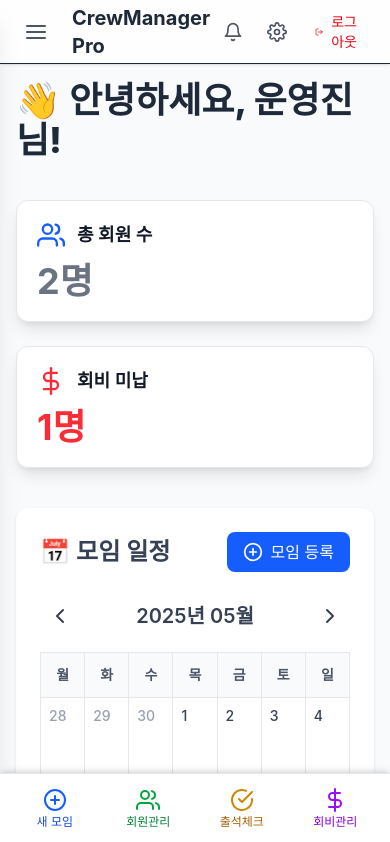
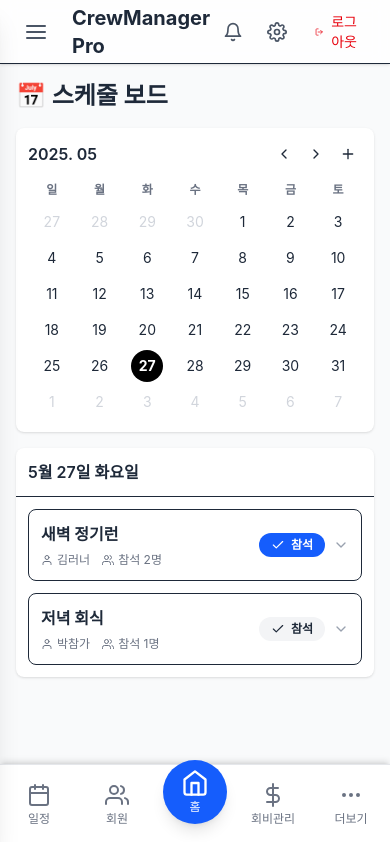
Before and after one commit to alswns1201/crewManager, a Next.js app: page / in a window 390 px wide. Shown: the top 842 px of the page. Built offline with nearby package versions, Linux system fonts and the light colour scheme.

Commit message:
메인 화면 기획 및 구성 - 일정 관리 중심

```diff
--- a/src/app/(main)/layout.tsx
+++ b/src/app/(main)/layout.tsx
@@ -1,4 +1,4 @@
-// app/layout.tsx
+// app/layout.tsx (제공해주신 코드에서 변경 없음)
 
 "use client";
 
@@ -10,23 +10,20 @@ import CrewSidebar from "@/component/common/CrewSidebar";
 import MobileBottomNav from "@/component/MobileBottomNav";
 import LogoutButton from "@/component/common/LogoutButton";
 import Link from "next/link";
-import { FiBell, FiSettings, FiMenu } from "react-icons/fi"; // FiMenu 아이콘 추가
+import { FiBell, FiSettings, FiMenu } from "react-icons/fi";
+import { isToday, parseISO } from "date-fns";
 
 const geistSans = Geist({ variable: "--font-geist-sans", display: "swap" });
 const geistMono = Geist_Mono({ variable: "--font-geist-mono", display: "swap" });
 
 export default function RootLayout({ children }: { children: React.ReactNode }) {
-  // 사이드바 열림/닫힘 상태는 그대로 유지합니다.
-  const [isSidebarOpen, setSidebarOpen] = useState(false); // 기본값을 false로 변경
+  const [isSidebarOpen, setSidebarOpen] = useState(false);
 
+  // 헤더 구조를 조금 더 명확하게 수정합니다.
   return (
     <html lang="ko" className={`${geistSans.variable} ${geistMono.variable}`}>
-      <body className="bg-gray-50 text-gray-800 font-sans">
+      <body className="bg-gray-50 text-gray-800 font-sans pb-20 sm:pb-0">
         <CrewProvider>
-          {/*
-            [1] 사이드바와 오버레이를 렌더링합니다.
-            상태에 따라 나타나고 사라집니다.
-          */}
           <CrewSidebar open={isSidebarOpen} setOpen={setSidebarOpen} />
           {isSidebarOpen && (
             <div
@@ -35,29 +32,20 @@ export default function RootLayout({ children }: { children: React.ReactNode })
               aria-hidden="true"
             ></div>
           )}
-
           <div className="flex flex-col min-h-screen">
-            {/*
-              [2] 상단 헤더 구조를 변경합니다.
-              - 햄버거 메뉴 버튼을 추가합니다.
-              - 기존의 좌측 여백(ml-*) 클래스는 제거합니다.
-            */}
             <header className="sticky top-0 z-30 w-full bg-white/80 backdrop-blur-sm shadow-sm flex justify-between items-center px-4 sm:px-6 h-16 border-b">
               <div className="flex items-center gap-4">
-                {/* 햄버거 메뉴 버튼 */}
                 <button
                   onClick={() => setSidebarOpen(true)}
-                  className="p-2 rounded-full text-gray-600 hover:bg-gray-100"
+                  className="p-2 rounded-full text-gray-600 hover:bg-gray-100 sm:hidden"
                   aria-label="메뉴 열기"
                 >
                   <FiMenu size={24} />
                 </button>
-                {/* 페이지 타이틀 또는 로고 */}
                 <Link href="/" className="text-xl font-bold text-gray-800">
                   CrewManager Pro
                 </Link>
               </div>
-
               <div className="flex items-center space-x-2 sm:space-x-4">
                 <button className="p-2 rounded-full hover:bg-gray-100">
                   <FiBell className="w-5 h-5 text-gray-600" />
@@ -68,12 +56,8 @@ export default function RootLayout({ children }: { children: React.ReactNode })
                 <LogoutButton />
               </div>
             </header>
-
-            {/* 메인 콘텐츠 영역 */}
             <main className="flex-grow p-4 sm:p-8">{children}</main>
           </div>
-
-          {/* 모바일 하단 내비게이션은 그대로 유지 */}
           <MobileBottomNav />
         </CrewProvider>
       </body>
--- a/src/app/(main)/page.tsx
+++ b/src/app/(main)/page.tsx
@@ -1,200 +1,212 @@
+// app/page.tsx
+
 "use client";
 
-import React, { useState } from "react";
-import {
-  format,
-  startOfMonth,
-  endOfMonth,
-  startOfWeek,
-  endOfWeek,
-  addDays,
-  isSameMonth,
-  isSameDay,
-  parseISO,
-} from "date-fns";
-import DashboardCard from "@/component/DashboardCard"; // 경로가 맞는지 확인해주세요.
+import React, { useState, useMemo } from "react";
+import { format, startOfMonth, endOfMonth, startOfWeek, endOfWeek, addDays, isSameMonth, isSameDay, parseISO, subMonths, addMonths } from 'date-fns';
+import { ko } from 'date-fns/locale';
 import { useCrew } from "@/context/CrewContext";
-import { FiUsers, FiDollarSign, FiPlusCircle, FiChevronLeft, FiChevronRight } from "react-icons/fi";
-import Link from "next/link";
+import { FiPlus, FiChevronLeft, FiChevronRight, FiX, FiUser, FiUsers, FiCheck, FiXCircle, FiChevronDown, FiMessageSquare, FiMapPin, FiTag } from "react-icons/fi";
+import NewEventForm from "@/component/events/NewEventForm"; // 경로 확인
 
-// 타입 정의
-type Member = {
-  id: string;
-  name: string;
-  hasPaidFee: boolean;
-};
-
+// --- 타입 정의 ---
+type Member = { id: string; name: string; };
 type Event = {
   id: string;
-  name: string;
-  date: string; // 'YYYY-MM-DD' 형식
-  manager: string;
+  title: string;
+  description: string;
+  date: string;
+  endDate: string;
+  location: string;
+  managerId: string;
+  attendees: string[];
+  absentees: string[];
 };
+type Crew = { members: Member[]; events: Event[]; };
+type CrewData = { [key: string]: Crew; };
 
-type Crew = {
-  members: Member[];
-  events: Event[];
-};
-
-type CrewData = {
-  [key: string]: Crew;
-};
-
-// 목업 데이터
+// --- 목업 데이터 ---
 const CREW_DATA: CrewData = {
   crew1: {
     members: [
-      { id: "m001", name: "김러너", hasPaidFee: true },
-      { id: "m002", name: "박참가", hasPaidFee: false },
+      { id: "m001", name: "김러너" },
+      { id: "m002", name: "박참가" },
+      { id: "m003", name: "최크루" },
     ],
-    events: [{ id: "evt001", name: "새벽 정기런", date: "2025-06-13", manager: "양치훈" }],
-  },
-  crew2: {
-    members: [
-      { id: "m003", name: "이운영", hasPaidFee: true },
-      { id: "m004", name: "최크루", hasPaidFee: false },
+    events: [
+      { id: "evt001", title: "새벽 정기런", description: "남산 N타워 앞에서 만나요! 준비물: 편한 운동화, 물", date: new Date().toISOString(), endDate: new Date(new Date().setHours(new Date().getHours() + 1)).toISOString(), location: "남산 N타워", managerId: "m001", attendees: ["m001", "m003"], absentees: [] },
+      { id: "evt002", title: "저녁 회식", description: "강남역 10번 출구 맛집에서 봅니다. 회비 3만원!", date: new Date().toISOString(), endDate: new Date(new Date().setHours(new Date().getHours() + 2)).toISOString(), location: "강남역", managerId: "m002", attendees: ["m002"], absentees: ["m001"] },
     ],
-    events: [{ id: "evt002", name: "트레일 러닝", date: "2025-06-20", manager: "PHAM" }],
-  },
-  crew3: {
-    members: [],
-    events: [],
   },
 };
 
-export default function AdminDashboardPage() {
-  const { selectedCrewId } = useCrew();
-  const [currentMonth, setCurrentMonth] = useState(new Date());
+// --- 자식 컴포넌트들 ---
 
-  const crew = CREW_DATA[selectedCrewId] || { members: [], events: [] };
+// 1. 일정 등록 모달 (기존과 동일)
+const CreateEventModal = ({ onClose, onEventCreated }: { onClose: () => void; onEventCreated: () => void; }) => {
+    return (
+        <div className="fixed inset-0 bg-black/60 z-50 flex items-center justify-center p-4">
+            <div className="bg-white rounded-xl shadow-2xl w-full max-w-2xl max-h-[90vh] flex flex-col">
+                <header className="p-4 border-b flex justify-between items-center flex-shrink-0">
+                    <h2 className="text-xl font-bold text-gray-800">새 모임 등록</h2>
+                    <button onClick={onClose} className="p-2 rounded-full hover:bg-gray-100"><FiX size={24} /></button>
+                </header>
+                <div className="p-6 overflow-y-auto"><NewEventForm /></div>
+            </div>
+        </div>
+    );
+};
 
-  // 월 시작/끝, 주 시작/끝 (월요일 시작)
-  const monthStart = startOfMonth(currentMonth);
-  const monthEnd = endOfMonth(monthStart);
-  const startDate = startOfWeek(monthStart, { weekStartsOn: 1 });
-  const endDate = endOfWeek(monthEnd, { weekStartsOn: 1 });
+// 2. 왼쪽 미니 캘린더 (UI 컴팩트하게 수정)
+const ScheduleCalendar = ({ currentMonth, setCurrentMonth, selectedDate, onDateSelect, events, onAddClick }: { currentMonth: Date; setCurrentMonth: (d: Date) => void; selectedDate: Date; onDateSelect: (d: Date) => void; events: Event[]; onAddClick: () => void; }) => {
+    const monthStart = startOfMonth(currentMonth);
+    const calendarDays: Date[] = [];
+    let day = startOfWeek(monthStart, { weekStartsOn: 0 });
+    for (let i = 0; i < 42; i++) { calendarDays.push(day); day = addDays(day, 1); }
+    return (
+        <div className="bg-white rounded-lg shadow-sm p-3 h-full">
+            <header className="flex justify-between items-center mb-2">
+                <h2 className="text-base font-semibold">{format(currentMonth, 'yyyy. MM')}</h2>
+                <div className="flex items-center gap-1">
+                    <button onClick={() => setCurrentMonth(subMonths(currentMonth, 1))} className="p-1.5 rounded-full hover:bg-gray-100"><FiChevronLeft /></button>
+                    <button onClick={() => setCurrentMonth(addMonths(currentMonth, 1))} className="p-1.5 rounded-full hover:bg-gray-100"><FiChevronRight /></button>
+                    <button onClick={onAddClick} className="p-1.5 rounded-full hover:bg-gray-100"><FiPlus /></button>
+                </div>
+            </header>
+            <div className="grid grid-cols-7 text-center text-xs text-gray-500 font-semibold">
+                {['일', '월', '화', '수', '목', '금', '토'].map(d => <div key={d} className="py-1.5">{d}</div>)}
+            </div>
+            <div className="grid grid-cols-7 text-center">
+                {calendarDays.map((d, i) => {
+                    const isSelected = isSameDay(d, selectedDate);
+                    const inMonth = isSameMonth(d, currentMonth);
+                    const hasEvent = events.some(e => isSameDay(parseISO(e.date), d));
+                    return (
+                        <div key={i} className="py-0.5 flex justify-center">
+                            <button onClick={() => onDateSelect(d)} className={`w-8 h-8 rounded-full flex items-center justify-center transition-colors relative text-sm ${!inMonth ? 'text-gray-300' : 'text-gray-800 hover:bg-blue-100'} ${isSelected ? 'bg-black text-white font-bold' : ''}`}>
+                                {format(d, 'd')}
+                                {hasEvent && !isSelected && <span className="absolute bottom-1.5 h-1 w-1 bg-blue-500 rounded-full"></span>}
+                            </button>
+                        </div>
+                    );
+                })}
+            </div>
+        </div>
+    );
+};
 
-  const calendarDays = [];
-  let day = startDate;
-  while (day <= endDate) {
-    calendarDays.push(day);
-    day = addDays(day, 1);
-  }
+// 3. [✅ 핵심 수정] 오른쪽 일정 카드 (아코디언 스타일)
+const EventCard = ({ event, currentUserId, members }: { event: Event; currentUserId: string; members: Member[] }) => {
+    const [isOpen, setIsOpen] = useState(false);
+    const [attendees, setAttendees] = useState(event.attendees);
+    const [absentees, setAbsentees] = useState(event.absentees);
+    const myStatus = attendees.includes(currentUserId) ? 'attending' : absentees.includes(currentUserId) ? 'absent' : 'none';
+    const manager = members.find(m => m.id === event.managerId)?.name || '알 수 없음';
+    const handleAttend = (e: React.MouseEvent) => { e.stopPropagation(); setAttendees(prev => [...new Set([...prev, currentUserId])]); setAbsentees(prev => prev.filter(id => id !== currentUserId)); };
+    const handleAbsent = (e: React.MouseEvent) => { e.stopPropagation(); setAbsentees(prev => [...new Set([...prev, currentUserId])]); setAttendees(prev => prev.filter(id => id !== currentUserId)); };
 
-  const handleClickEvent = (id: string) => {
-    alert(`이벤트 상세 보기: ${id}`);
-  };
+    return (
+        <div className="border rounded-lg bg-white transition-shadow hover:shadow-md">
+            <div className="flex items-center justify-between p-3 cursor-pointer" onClick={() => setIsOpen(!isOpen)}>
+                <div className="flex-grow space-y-1.5 mr-4">
+                    <h3 className="font-bold text-base text-gray-800">{event.title}</h3>
+                    <div className="flex items-center flex-wrap gap-x-3 gap-y-1 text-xs text-gray-500">
+                        <span className="flex items-center gap-1"><FiUser size={12} /> {manager}</span>
+                        <span className="flex items-center gap-1"><FiUsers size={12} /> 참석 {attendees.length}명</span>
+                    </div>
+                </div>
+                <div className="flex items-center gap-2 flex-shrink-0">
+                    <button onClick={handleAttend} className={`px-3 py-1 text-xs rounded-full font-semibold transition-colors flex items-center gap-1.5 ${myStatus === 'attending' ? 'bg-blue-600 text-white' : 'bg-gray-100 hover:bg-gray-200'}`}>
+                        <FiCheck size={14} /> 참석
+                    </button>
+                    <FiChevronDown className={`text-gray-400 transition-transform duration-300 ${isOpen ? 'rotate-180' : ''}`} />
+                </div>
+            </div>
+            {isOpen && (
+                <div className="border-t p-4 space-y-4">
+                    <div className="text-sm text-gray-700 bg-gray-50 p-3 rounded-md whitespace-pre-wrap">{event.description || "상세 설명이 없습니다."}</div>
+                    <div className="text-sm text-gray-500 flex items-center gap-2"><FiMapPin size={14} /><span>{event.location}</span></div>
+                    <div className="border-t pt-4">
+                        <h4 className="text-sm font-semibold mb-2 flex items-center gap-2"><FiMessageSquare size={14} /> 댓글</h4>
+                        <div className="text-xs text-center text-gray-400 py-4">댓글 기능은 준비 중입니다.</div>
+                    </div>
+                     <div className="flex justify-end pt-2">
+                        <button onClick={handleAbsent} className={`px-4 py-1.5 text-xs rounded-md font-semibold transition-colors flex items-center gap-1.5 ${myStatus === 'absent' ? 'bg-red-500 text-white' : 'bg-gray-100 hover:bg-gray-200'}`}>
+                            <FiXCircle size={14} /> 불참
+                        </button>
+                     </div>
+                </div>
+            )}
+        </div>
+    );
+};
 
-  const prevMonth = () => setCurrentMonth(addDays(monthStart, -1));
-  const nextMonth = () => setCurrentMonth(addDays(monthEnd, 1));
+// 4. 오른쪽 데일리 이벤트 리스트 (UI 컴팩트하게 수정)
+const DailyEventList = ({ selectedDate, events, members, currentUserId }: { selectedDate: Date; events: Event[]; members: Member[]; currentUserId: string; }) => {
+    return (
+        <div className="bg-white rounded-lg shadow-sm h-full flex flex-col">
+            <header className="p-3 border-b">
+                <h2 className="text-base font-semibold">{format(selectedDate, 'M월 d일 EEEE', { locale: ko })}</h2>
+            </header>
+            <div className="p-3 space-y-3 overflow-y-auto flex-grow">
+                {events.length > 0 ? (
+                    events.map(event => <EventCard key={event.id} event={event} members={members} currentUserId={currentUserId} />)
+                ) : (
+                    <div className="flex items-center justify-center h-full text-gray-400">
+                        <p className="text-sm">등록된 일정이 없습니다.</p>
+                    </div>
+                )}
+            </div>
+        </div>
+    );
+};
 
-  return (
-    <>
-      <h1 className="text-4xl font-extrabold mb-10 text-gray-800">👋 안녕하세요, 운영진님!</h1>
+// --- 메인 페이지 컴포넌트 (UI 컴팩트하게 수정) ---
+export default function ScheduleBoardPage() {
+    const { selectedCrewId } = useCrew();
+    const [crewData, setCrewData] = useState(CREW_DATA);
+    const [currentMonth, setCurrentMonth] = useState(new Date());
+    const [selectedDate, setSelectedDate] = useState(new Date());
+    const [isCreateModalOpen, setCreateModalOpen] = useState(false);
 
-      <section className="grid grid-cols-1 sm:grid-cols-2 lg:grid-cols-4 gap-6 mb-10">
-        <DashboardCard
-          title="총 회원 수"
-          icon={<FiUsers className="text-blue-600" size={28} />}
-        >
-          <p className="text-4xl font-bold">{crew.members.length}명</p>
-        </DashboardCard>
+    const currentCrew = crewData[selectedCrewId] || { members: [], events: [] };
 
-        <DashboardCard
-          title="회비 미납"
-          icon={<FiDollarSign className="text-red-500" size={28} />}
-        >
-          <p className="text-4xl font-bold text-red-500">
-            {crew.members.filter((m) => !m.hasPaidFee).length}명
-          </p>
-        </DashboardCard>
-      </section>
+    const handleEventCreated = () => {
+        setCreateModalOpen(false);
+        alert("새로운 모임이 등록되었습니다!");
+    };
 
-      <section className="bg-white rounded-xl shadow-sm p-6">
-        <header className="flex flex-wrap justify-between items-center gap-4 mb-6">
-          <h2 className="text-2xl font-semibold flex items-center gap-2 text-gray-700">
-            📅 모임 일정
-          </h2>
-          <Link
-            href="/events/new"
-            className="inline-flex items-center gap-2 bg-blue-600 text-white px-4 py-2 rounded-lg hover:bg-blue-700 transition-transform hover:scale-105"
-          >
-            <FiPlusCircle size={20} />
-            모임 등록
-          </Link>
-        </header>
+    const dailyEvents = useMemo(() =>
+        currentCrew.events.filter(event =>
+            isSameDay(parseISO(event.date), selectedDate)
+        ),
+        [currentCrew.events, selectedDate]
+    );
 
-        <div className="flex justify-between items-center mb-4 text-gray-700">
-          <button
-            onClick={prevMonth}
-            aria-label="이전 달"
-            className="p-2 rounded-lg hover:bg-gray-100 transition-colors"
-          >
-            <FiChevronLeft size={24} />
-          </button>
-          <div className="text-xl font-semibold">{format(currentMonth, "yyyy년 MM월")}</div>
-          <button
-            onClick={nextMonth}
-            aria-label="다음 달"
-            className="p-2 rounded-lg hover:bg-gray-100 transition-colors"
-          >
-            <FiChevronRight size={24} />
-          </button>
+    return (
+        <div className="flex flex-col h-full">
+            <h1 className="text-2xl font-bold mb-4 flex-shrink-0">📅 스케줄 보드</h1>
+            <div className="grid grid-cols-1 lg:grid-cols-3 gap-4 flex-grow min-h-0">
+                <div className="lg:col-span-1">
+                    <ScheduleCalendar
+                        currentMonth={currentMonth}
+                        setCurrentMonth={setCurrentMonth}
+                        selectedDate={selectedDate}
+                        onDateSelect={setSelectedDate}
+                        events={currentCrew.events}
+                        onAddClick={() => setCreateModalOpen(true)}
+                    />
+                </div>
+                <div className="lg:col-span-2 flex flex-col min-h-0">
+                    <DailyEventList
+                        selectedDate={selectedDate}
+                        events={dailyEvents}
+                        members={currentCrew.members}
+                        currentUserId="m001"
+                    />
+                </div>
+            </div>
+            {isCreateModalOpen && <CreateEventModal onClose={() => setCreateModalOpen(false)} onEventCreated={handleEventCreated} />}
         </div>
-
-        <div className="grid grid-cols-7 border-l border-t border-gray-200">
-          {/* 요일 헤더 */}
-          {["월", "화", "수", "목", "금", "토", "일"].map((dayName) => (
-            <div
-              key={dayName}
-              className="bg-gray-50 py-3 font-semibold text-gray-600 text-center text-sm border-r border-b border-gray-200"
-            >
-              {dayName}
-            </div>
-          ))}
-
-          {/* 날짜 셀 */}
-          {calendarDays.map((d, i) => {
-            const evts = crew.events.filter((e) => isSameDay(parseISO(e.date), d));
-            const isToday = isSameDay(d, new Date());
-            const inMonth = isSameMonth(d, currentMonth);
-
-            return (
-              <div
-                key={i}
-                className={`
-                  relative min-h-[120px] p-2 flex flex-col bg-white border-r border-b border-gray-200
-                  transition-colors
-                  ${!inMonth ? "bg-gray-50" : "hover:bg-blue-50"}
-                `}
-              >
-                <span
-                  className={`
-                    font-medium mb-1 text-sm
-                    ${isToday ? "flex items-center justify-center w-7 h-7 bg-blue-600 text-white rounded-full" : ""}
-                    ${!inMonth ? "text-gray-400" : "text-gray-700"}
-                  `}
-                >
-                  {format(d, "d")}
-                </span>
-
-                <div className="flex flex-col gap-1 overflow-y-auto flex-grow">
-                  {evts.map((e) => (
-                    <button
-                      key={e.id}
-                      onClick={() => handleClickEvent(e.id)}
-                      title={`관리자: ${e.manager}`}
-                      className="w-full text-xs bg-green-100 hover:bg-green-200 text-green-800 font-semibold rounded px-2 py-1 text-left truncate transition-colors"
-                    >
-                      {e.name}
-                    </button>
-                  ))}
-                </div>
-              </div>
-            );
-          })}
-        </div>
-      </section>
-    </>
-  );
+    );
 }
--- a/src/component/MobileBottomNav.tsx
+++ b/src/component/MobileBottomNav.tsx
@@ -1,46 +1,78 @@
-// src/components/MobileBottomNav.tsx
+// component/MobileBottomNav.tsx
+
+"use client";
+
 import Link from 'next/link';
 import React from 'react';
+import { usePathname } from 'next/navigation';
 import {
-  FiPlusCircle,
+  FiHome,
   FiUsers,
   FiCheckCircle,
   FiDollarSign,
+  FiMoreHorizontal, // '더보기' 아이콘 추가
+  FiCalendar,     // '일정' 아이콘 추가
 } from 'react-icons/fi';
 
-// 빠른 실행 버튼 데이터 배열 (layout에서도 사용할 수 있도록 여기로 옮기거나,
-// props로 전달받거나, 공유 상태/컨텍스트에서 가져올 수 있습니다.
-// 여기서는 간단하게 여기에 다시 정의합니다.)
-const quickActions = [
-  { href: "/events/new", icon: <FiPlusCircle />, label: "새 모임", mobileIconColor: "text-blue-600 dark:text-blue-400", mobileTextColor: "text-blue-700 dark:text-blue-300" },
-  { href: "/members", icon: <FiUsers />, label: "회원관리", mobileIconColor: "text-green-600 dark:text-green-400", mobileTextColor: "text-green-700 dark:text-green-300" },
-  { href: "/attendance", icon: <FiCheckCircle />, label: "출석체크", mobileIconColor: "text-yellow-600 dark:text-yellow-500", mobileTextColor: "text-yellow-700 dark:text-yellow-400" },
-  { href: "/finance ", icon: <FiDollarSign />, label: "회비관리", mobileIconColor: "text-purple-600 dark:text-purple-400", mobileTextColor: "text-purple-700 dark:text-purple-300" },
+// [수정] 5개 아이템 구조로 재설계 (중앙 아이템은 홈)
+// 가운데 홈 버튼을 위한 공간을 만들기 위해 null을 placeholder로 사용합니다.
+const navItems = [
+  { href: "/schedule", label: "일정", icon: <FiCalendar size={24} /> },
+  { href: "/members", label: "회원", icon: <FiUsers size={24} /> },
+  { href: null, label: 'Home', icon: null }, // 중앙 홈 버튼을 위한 공간
+  { href: "/finance", label: "회비관리", icon: <FiDollarSign size={24} /> },
+  { href: "/more", label: "더보기", icon: <FiMoreHorizontal size={24} /> },
 ];
 
 const MobileBottomNav: React.FC = () => {
+  const pathname = usePathname();
+
   return (
+    // [✅ 핵심 수정 1] 부모 컨테이너에 relative 클래스 추가
+    // absolute로 위치시킬 홈 버튼의 기준점이 됩니다.
+    <div className="sm:hidden fixed bottom-0 left-0 right-0 h-20 z-40">
+
+      {/* [✅ 핵심 수정 2] 중앙에 위치할 플로팅 홈 버튼 */}
+      <Link href="/"
+        className="absolute left-1/2 -translate-x-1/2 bottom-5 bg-blue-600 text-white w-16 h-16 rounded-full flex flex-col items-center justify-center shadow-lg transition-transform hover:scale-110"
+        aria-label="홈으로 이동"
+      >
+        <FiHome size={28} />
+        <span className="text-xs mt-0.5">홈</span>
+      </Link>
+
+      {/* [✅ 핵심 수정 3] 실제 하단 바 */}
       <nav
-      aria-label="빠른 실행 메뉴 (모바일)"
-      className="sm:hidden fixed bottom-0 left-0 right-0 bg-[rgb(var(--card-rgb))] border-t border-[rgb(var(--card-border-rgb))] p-2 shadow-top-md dark:shadow-top-md-dark z-50" // z-index는 유지하거나 더 높게
+        aria-label="메인 메뉴 (모바일)"
+        className="bg-white border-t border-gray-200 h-full shadow-top-md"
       >
-      <div className="flex justify-around items-center">
-        {quickActions.map((action) => (
+        <div className="flex justify-around items-center h-full">
+          {navItems.map((item, index) => (
+            <div key={index} className="w-1/5 flex justify-center">
+              {/* href가 null인 중앙 아이템은 렌더링하지 않아 공간만 차지합니다. */}
+              {item.href ? (
                 <Link
-            key={action.href + "-mobile-nav"} // key 고유성 확보
-            href={action.href}
-            className={`flex flex-col items-center justify-center p-1.5 rounded-md hover:bg-gray-100 dark:hover:bg-gray-700 transition-colors w-1/4 group`}
+                  href={item.href}
+                  className={`flex flex-col items-center justify-center gap-1 w-full h-full transition-colors ${
+                      pathname === item.href
+                      ? 'text-blue-600'
+                      : 'text-gray-500 hover:text-blue-500'
+                  }`}
                 >
-            {React.cloneElement(action.icon, {
-              className: `w-6 h-6 mb-0.5 ${action.mobileIconColor} group-hover:scale-110 transition-transform`
-            })}
-            <span className={`text-xs ${action.mobileTextColor} group-hover:font-medium`}>
-              {action.label}
+                  {item.icon}
+                  <span className={`text-xs font-medium`}>
+                    {item.label}
                   </span>
                 </Link>
+              ) : (
+                // 빈 공간
+                <div></div>
+              )}
+            </div>
           ))}
         </div>
       </nav>
+    </div>
   );
 };
 
```
Lines whose indentation alone changed are shown as unchanged.
